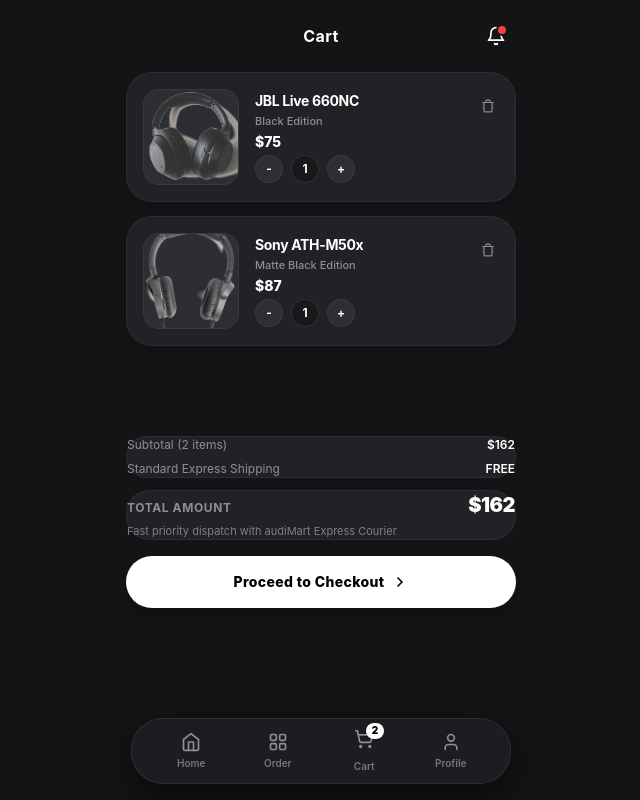
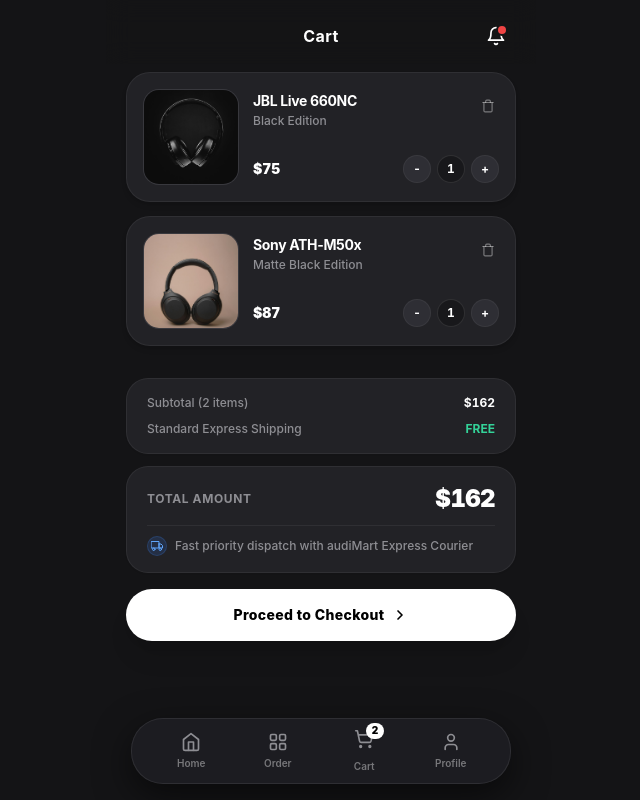
Before and after one commit to stephcariaso1-art/Auditmart, an Angular app: page /cart in a window 1280 px wide. Shown: the whole page, without its empty margins (319-959 px from the left). Built offline with nearby package versions, Linux system fonts and the light colour scheme.

Commit message:
fix: align cart subtotal, express shipping, total amount, priority dispatch and price numbers

```diff
--- a/src/app/cart/cart.page.html
+++ b/src/app/cart/cart.page.html
@@ -1,4 +1,4 @@
-<div class="w-full min-h-screen bg-[#141416] text-white flex flex-col select-none animate-fade-in relative pb-48">
+<div class="w-full min-h-screen bg-[#141416] text-white flex flex-col select-none animate-fade-in relative pb-36">
 
   <!-- Top Navbar: Cart Title (NO back button on main Cart tab) -->
   <app-navbar
@@ -6,16 +6,16 @@
     [showBack]="false">
   </app-navbar>
 
-  <div class="px-5 space-y-4 pt-1 flex-1 flex flex-col justify-between">
+  <div class="px-5 space-y-4 pt-1 flex-1 flex flex-col">
 
     <!-- Cart Items Feed (Spot-on match for Figma 58:2 wireframe) -->
     @if (cart.items().length > 0) {
       <div class="space-y-3.5 pt-1">
         @for (item of cart.items(); track item.product.id + item.selectedColor.name) {
-          <div class="w-full bg-[#222226] rounded-[26px] p-4 flex items-start gap-4 border border-white/[0.05] shadow-md">
+          <div class="w-full bg-[#222226] rounded-[24px] p-4 flex items-start gap-3.5 border border-white/[0.06] shadow-md">
 
-            <!-- Left: Square Thumbnail (matches Item ordered RECTANGLE 140x142 in Figma 58:2) -->
-            <div class="w-24 h-24 rounded-2xl bg-[#2D2D33] overflow-hidden flex items-center justify-center flex-shrink-0 border border-white/5">
+            <!-- Left: Square Thumbnail (matches Item ordered RECTANGLE in Figma 58:2) -->
+            <div class="w-22 h-22 sm:w-24 sm:h-24 rounded-2xl bg-[#2D2D33] overflow-hidden flex items-center justify-center shrink-0 border border-white/5">
               <img
                 [src]="item.product.images[0]"
                 [alt]="item.product.name"
@@ -23,49 +23,49 @@
             </div>
 
             <!-- Right Details Stack (Title, Edition, Price, and 3 Quantity Circles matching Figma 58:2) -->
-            <div class="flex-1 min-w-0 flex flex-col justify-between h-24 py-0.5">
+            <div class="flex-1 min-w-0 flex flex-col justify-between min-h-[88px] sm:min-h-[96px] py-0.5">
 
               <!-- Row 1: Title & Delete Trash -->
               <div class="flex items-start justify-between gap-1">
                 <div class="min-w-0 flex-1">
                   <h4 class="text-sm font-bold text-white tracking-tight truncate">{{ item.product.name }}</h4>
-                  <p class="text-[11px] text-[#8E8E93] mt-0.5 font-medium">{{ item.selectedColor.name }} Edition</p>
+                  <p class="text-xs text-[#8E8E93] mt-0.5 font-medium">{{ item.selectedColor.name }} Edition</p>
                 </div>
 
                 <!-- Delete button -->
                 <button
                   (click)="cart.removeItem(item.product.id, item.selectedColor.name)"
-                  class="text-white/40 hover:text-white/90 p-1 transition-colors active:scale-90"
+                  class="text-white/40 hover:text-red-400 p-1 transition-colors active:scale-90 cursor-pointer"
                   title="Remove item">
-                  <app-icon name="trash" [size]="14" color="#8E8E93"></app-icon>
+                  <app-icon name="trash" [size]="14" color="currentColor"></app-icon>
                 </button>
               </div>
 
-              <!-- Row 2: Total Item Price -->
-              <div class="text-sm font-extrabold text-white">
-                ${{ item.product.price * item.quantity }}
-              </div>
+              <!-- Row 2: Price & Quantity Controls Row -->
+              <div class="flex items-center justify-between pt-2">
+                <span class="text-sm font-black text-white tabular-nums">${{ item.product.price * item.quantity }}</span>
 
                 <!-- Row 3: The 3 Circular Buttons from Figma 58:2 (Quantity VECTOR 58:41, 58:45, 58:47) -->
-              <div class="flex items-center gap-2">
+                <div class="flex items-center gap-1.5">
                   <!-- Circle 1: Minus -->
                   <button
                     (click)="cart.updateQuantity(item.product.id, item.selectedColor.name, -1)"
-                  class="w-7 h-7 rounded-full bg-[#2E2E34] hover:bg-[#383840] text-white flex items-center justify-center font-bold text-xs active:scale-90 border border-white/5 transition-all">
+                    class="w-7 h-7 rounded-full bg-[#2E2E34] hover:bg-[#383840] text-white flex items-center justify-center font-bold text-xs active:scale-90 border border-white/5 transition-all cursor-pointer">
                     -
                   </button>
 
                   <!-- Circle 2: Current Quantity -->
-                <div class="w-7 h-7 rounded-full bg-[#18181B] text-white flex items-center justify-center font-bold text-xs border border-white/10">
+                  <div class="w-7 h-7 rounded-full bg-[#18181B] text-white flex items-center justify-center font-bold text-xs border border-white/10 tabular-nums">
                     {{ item.quantity }}
                   </div>
 
                   <!-- Circle 3: Plus -->
                   <button
                     (click)="cart.updateQuantity(item.product.id, item.selectedColor.name, 1)"
-                  class="w-7 h-7 rounded-full bg-[#2E2E34] hover:bg-[#383840] text-white flex items-center justify-center font-bold text-xs active:scale-90 border border-white/5 transition-all">
+                    class="w-7 h-7 rounded-full bg-[#2E2E34] hover:bg-[#383840] text-white flex items-center justify-center font-bold text-xs active:scale-90 border border-white/5 transition-all cursor-pointer">
                     +
                   </button>
+                </div>
               </div>
 
             </div>
@@ -75,30 +75,40 @@
       </div>
 
       <!-- Bottom Summary Section (Matches the 3 stacked pills in Figma 58:2) -->
-      <div class="space-y-3 pt-4">
+      <div class="space-y-3 pt-4 mt-auto">
 
-        <!-- Pill 1: Subtotal & Express Shipping (matches Total RECTANGLE 76:130) -->
-        <div class="bg-[#222226] rounded-[24px] p-4.5 space-y-2 border border-white/[0.05] shadow-xs">
-          <div class="flex justify-between text-xs text-[#8E8E93]">
-            <span>Subtotal ({{ cart.totalCount() }} {{ cart.totalCount() === 1 ? 'item' : 'items' }})</span>
-            <span class="text-white font-semibold">${{ cart.subtotal() }}</span>
+        <!-- Pill 1: Subtotal & Express Shipping (Cleanly Aligned, Valid Padding) -->
+        <div class="w-full bg-[#222226] rounded-[22px] px-5 py-4 space-y-2.5 border border-white/[0.06] shadow-sm">
+          <div class="flex items-center justify-between text-xs">
+            <span class="text-[#8E8E93] font-medium">Subtotal ({{ cart.totalCount() }} {{ cart.totalCount() === 1 ? 'item' : 'items' }})</span>
+            <span class="font-bold text-white tabular-nums">${{ cart.subtotal() }}</span>
           </div>
-          <div class="flex justify-between text-xs text-[#8E8E93]">
-            <span>Standard Express Shipping</span>
-            <span class="text-white font-semibold">{{ cart.deliveryFee() === 0 ? 'FREE' : '$' + cart.deliveryFee() }}</span>
+          <div class="flex items-center justify-between text-xs">
+            <span class="text-[#8E8E93] font-medium">Standard Express Shipping</span>
+            <span class="font-bold tabular-nums" [ngClass]="cart.deliveryFee() === 0 ? 'text-emerald-400' : 'text-white'">
+              {{ cart.deliveryFee() === 0 ? 'FREE' : '$' + cart.deliveryFee() }}
+            </span>
           </div>
         </div>
 
-        <!-- Pill 2: Total Amount & Priority Dispatch (matches Total RECTANGLE 58:35) -->
-        <div class="bg-[#222226] rounded-[24px] p-4.5 space-y-1 border border-white/[0.05] shadow-xs">
-          <div class="flex justify-between items-baseline">
+        <!-- Pill 2: Total Amount & Priority Dispatch (Cleanly Aligned, Valid Padding) -->
+        <div class="w-full bg-[#222226] rounded-[22px] px-5 py-4 border border-white/[0.06] shadow-sm space-y-2.5">
+          <div class="flex items-center justify-between">
             <span class="text-xs font-bold text-[#8E8E93] uppercase tracking-wider">Total Amount</span>
-            <span class="text-xl font-black text-white tracking-tight">${{ cart.total() }}</span>
-          </div>
-          <p class="text-[11px] text-[#7E7E88]">Fast priority dispatch with audiMart Express Courier</p>
+            <span class="text-2xl font-black text-white tracking-tight tabular-nums">${{ cart.total() }}</span>
           </div>
 
-        <!-- Pill 3: In-Flow Checkout Button (matches Total RECTANGLE 76:132) -->
+          <div class="pt-2.5 border-t border-white/[0.06] flex items-center gap-2">
+            <div class="w-5 h-5 rounded-full bg-blue-500/15 border border-blue-500/20 flex items-center justify-center shrink-0">
+              <app-icon name="truck" [size]="12" color="#60A5FA"></app-icon>
+            </div>
+            <p class="text-xs text-[#8E8E93] font-medium truncate">
+              Fast priority dispatch with audiMart Express Courier
+            </p>
+          </div>
+        </div>
+
+        <!-- Pill 3: In-Flow Checkout Button (matches Figma 58:2) -->
         <div class="pt-1">
           <button
             (click)="proceedToCheckout()"
@@ -122,7 +132,7 @@
         </div>
         <button
           (click)="goToExplore()"
-          class="px-6 py-3 rounded-full bg-white text-black text-xs font-bold shadow-md hover:bg-neutral-200 transition-colors">
+          class="px-6 py-3 rounded-full bg-white text-black text-xs font-bold shadow-md hover:bg-neutral-200 transition-colors cursor-pointer">
           Browse Audio Gear
         </button>
       </div>
--- a/src/app/services/cart.service.ts
+++ b/src/app/services/cart.service.ts
@@ -25,7 +25,7 @@
           description: 'Experience deep bass, clear vocals, and all day comfort.',
           features: ['Adaptive Noise Cancelling', 'Up to 50 Hours Battery Life'],
           colors: [{ name: 'Black', hex: '#1C1C1E', inStock: true }],
-          images: ['assets/products/jbl-clean.png'],
+          images: ['assets/products/jbl-live-660nc.jpg'],
           category: 'Over-Ear'
         },
         selectedColor: { name: 'Black', hex: '#1C1C1E', inStock: true },
@@ -43,7 +43,7 @@
           description: 'Critically acclaimed sonic performance.',
           features: ['45mm large-aperture drivers'],
           colors: [{ name: 'Matte Black', hex: '#18181A', inStock: true }],
-          images: ['assets/products/sony-clean.png'],
+          images: ['assets/products/sony-wh1000.jpg'],
           category: 'Studio'
         },
         selectedColor: { name: 'Matte Black', hex: '#18181A', inStock: true },
```
Lines whose indentation alone changed are shown as unchanged.
